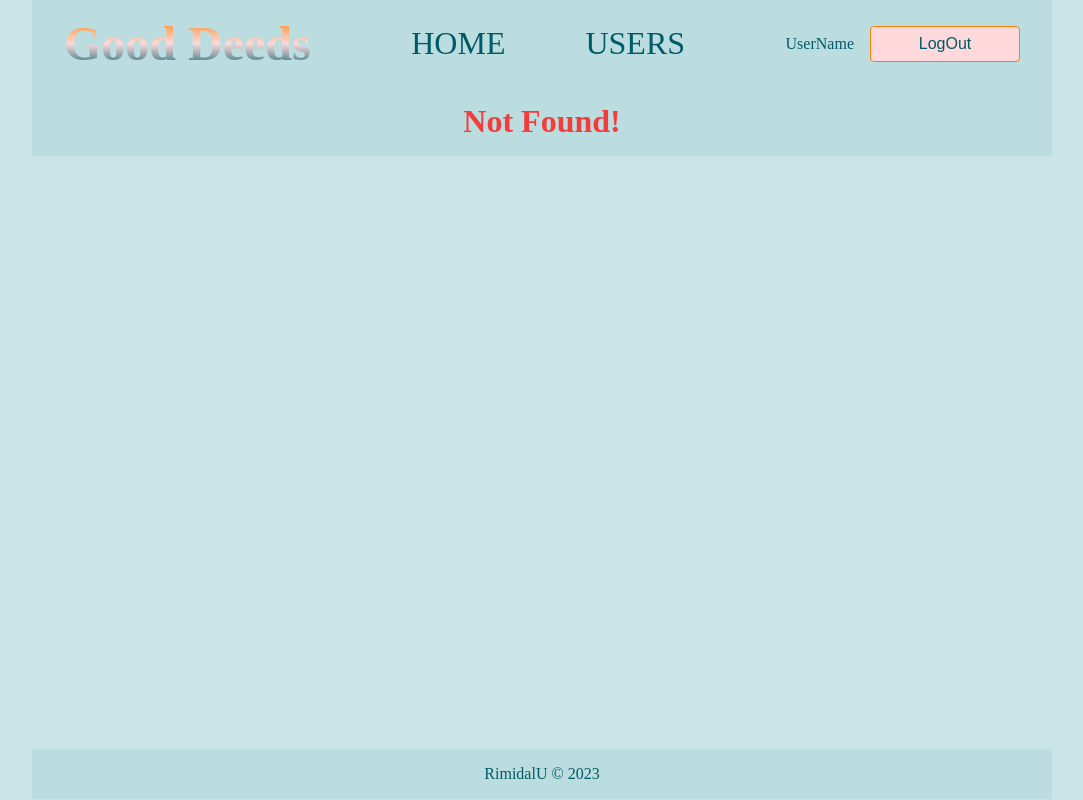
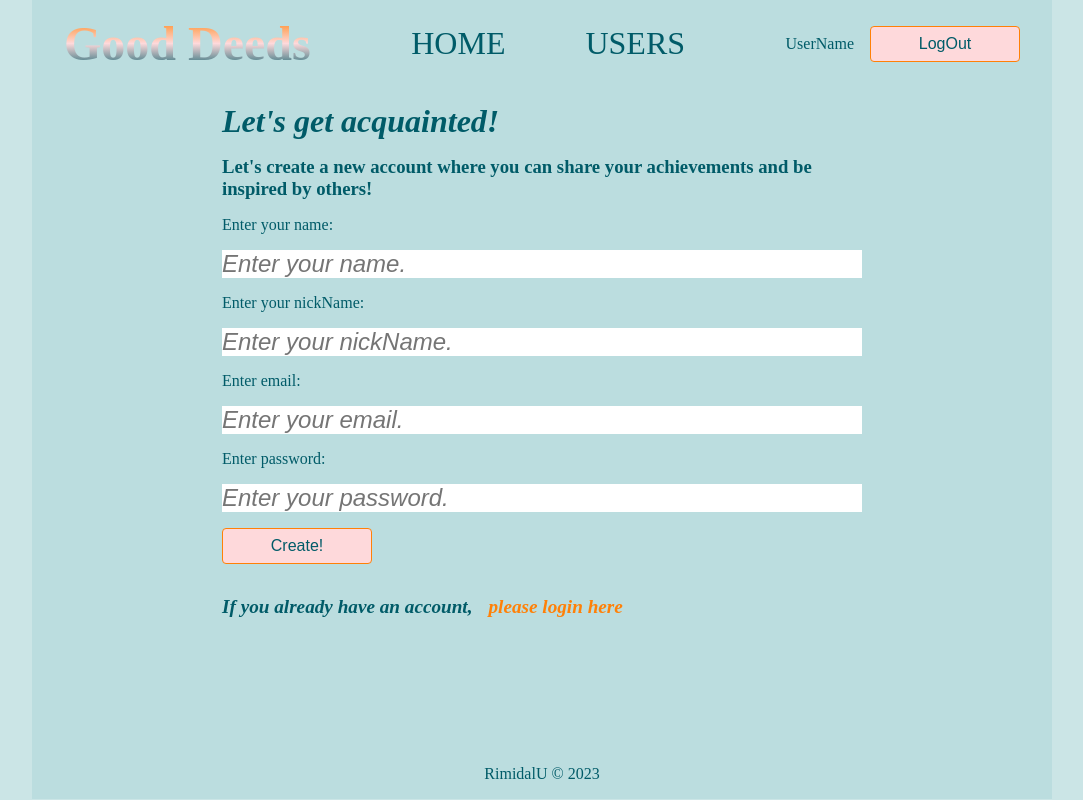
Before and after one commit to RimidalU/good-deeds__client, a Next.js app: page /singup in a window 1280 px wide. Before the commit this address had no page. Shown: the whole page, without its empty margins (98-1181 px from the left). Built offline with nearby package versions, Linux system fonts and the light colour scheme.

Commit message:
feat: implement singit status page

```diff
--- /dev/null
+++ b/src/pages/singup.tsx
@@ -0,0 +1,105 @@
+import Head from "next/head";
+import styles from "@/styles/Auth.module.scss";
+import { useRouter } from "next/router";
+import Link from "next/link";
+import { FormEvent } from "react";
+
+export default function Login() {
+	const route = useRouter();
+
+	const handleSubmit = async (event: FormEvent<HTMLFormElement>) => {
+		event.preventDefault();
+
+		const data = {
+			name: event.currentTarget.userName.value,
+			nickName: event.currentTarget.nickName.value,
+			email: event.currentTarget.email.value,
+			password: event.currentTarget.password.value,
+		};
+
+		const JSONdata = JSON.stringify(data);
+
+		const endpoint = "http://localhost:4000/auth/signup";
+
+		const options = {
+			method: "POST",
+			headers: {
+				"Content-Type": "application/json",
+			},
+			body: JSONdata,
+		};
+
+		const response = await fetch(endpoint, options);
+
+		const result = await response.json();
+		console.log(result);
+		if (result) route.push("/login");
+	};
+
+	return (
+		<>
+			<Head>
+				<title>Signup</title>
+			</Head>
+
+			<div className="wrapper">
+				<form className={styles.contact__form} onSubmit={handleSubmit}>
+					<h1 className={styles.form__title}>Let&apos;s get acquainted!</h1>
+					<h3>
+						Let&apos;s create a new account where you can share your achievements and be inspired by others!
+					</h3>
+					<label htmlFor="userName">Enter your name:</label>
+					<input
+						className={styles.form__name}
+						type="text"
+						name="userName"
+						id="userName"
+						placeholder="Enter your name."
+						minLength={3}
+						required
+					/>
+					<label htmlFor="name">Enter your nickName:</label>
+					<input
+						className={styles.form__name}
+						type="text"
+						name="nickName"
+						id="nickName"
+						placeholder="Enter your nickName."
+						minLength={3}
+						required
+					/>
+
+					<label htmlFor="email">Enter email:</label>
+					<input
+						className={styles.form__name}
+						type="email"
+						name="email"
+						id="email"
+						placeholder="Enter your email."
+						minLength={3}
+						required
+					/>
+					<label htmlFor="password">Enter password:</label>
+					<input
+						className={styles.form__name}
+						type="password"
+						name="password"
+						id="password"
+						placeholder="Enter your password."
+						minLength={3}
+						required
+					/>
+					<button className="button" type="submit">
+						Сreate!
+					</button>
+					<h3 className={styles.form__subtitle}>
+						If you already have an account,
+						<Link href={`login`}>
+							<span>please login here</span>
+						</Link>
+					</h3>
+				</form>
+			</div>
+		</>
+	);
+}
```
